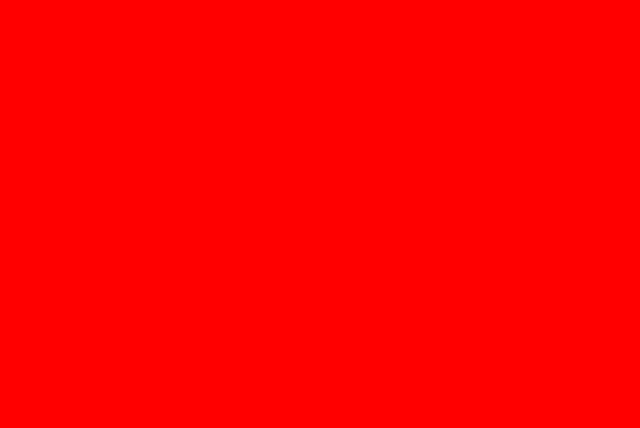
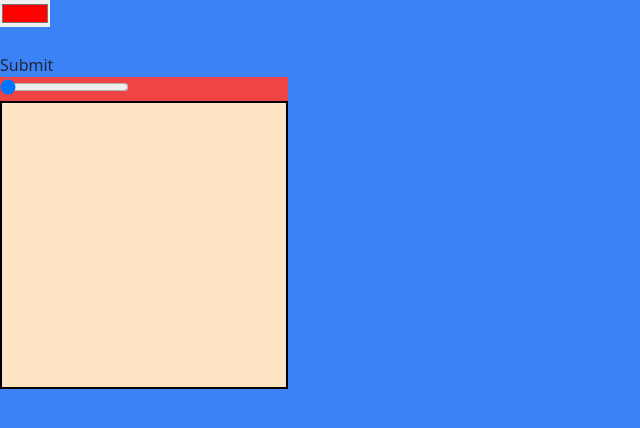
Before and after one commit to maximelegare/color_app, a plain HTML site: page index.html in a window 1280 px wide. Shown: the whole page, without its empty margins (0-640 px from the left). Drawn offline with nearby package versions, Linux system fonts and the light colour scheme.

Commit message:
add select random color, boxes are always scares, but not always the right size based on input slider

```diff
--- a/css/style.css
+++ b/css/style.css
@@ -1,3 +1,12 @@
 body{
-    background-color: red;
+    box-sizing: border-box;
+    padding: 0;
+    margin: 0;
 }
+
+
+.box{
+
+  background-color: bisque;
+  border: 2px solid black;
+}
--- a/index.html
+++ b/index.html
@@ -1,14 +1,39 @@
 <!DOCTYPE html>
 <html lang="en">
-<head>
-    <meta charset="UTF-8">
-    <meta http-equiv="X-UA-Compatible" content="IE=edge">
-    <meta name="viewport" content="width=device-width, initial-scale=1.0">
+  <head>
+    <meta charset="UTF-8" />
+    <meta http-equiv="X-UA-Compatible" content="IE=edge" />
+    <meta name="viewport" content="width=device-width, initial-scale=1.0" />
     <title>Document</title>
     <script defer src="./js/script.js"></script>
-    <link rel="stylesheet" href="./css/style.css">
-</head>
-<body>
+    <link rel="stylesheet" href="./css/style.css" />
 
-</body>
+    <link
+      href="https://cdn.jsdelivr.net/npm/daisyui@3.0.3/dist/full.css"
+      rel="stylesheet"
+      type="text/css"
+    />
+    <script src="https://cdn.tailwindcss.com"></script>
+  </head>
+  <body class="bg-blue-500 h-screen">
+    <form action="/action_page.php">
+      <input
+        type="color"
+        id="favcolor"
+        name="favcolor"
+        value="#ff0000"
+      /><br /><br />
+      <input type="submit" />
+    </form>
+    <div id="container" class="container bg-red-500 grid-cols-3 w-72 h-72">
+      <input
+        type="range"
+        min="1"
+        max="30"
+        value="1"
+        class="slider"
+        id="rangeInput"
+      />
+    </div>
+  </body>
 </html>
--- a/js/script.js
+++ b/js/script.js
@@ -1 +1,51 @@
-console.log("hello")
+const grid = document.querySelector("#container");
+const inputRange = document.querySelector("#rangeInput");
+const gridContainer = document.createElement("div");
+
+let number = inputRange.value;
+
+
+
+const powedNumber = Math.pow(number, 2);
+
+const createRandomColor = () => {
+    const color = Math.floor(Math.random() * 16777215).toString(16);
+    return `#${color}`
+}
+
+
+const createGrid = () => {
+  gridContainer.className = `grid grid-cols-[repeat(${number},1fr)] grid-rows-[repeat(${number},1fr)] w-full h-full`;
+
+  for (var i = 0; i < powedNumber; i += 1) {
+    const box = document.createElement("div");
+    box.className = "box w-full h-full";
+    gridContainer.appendChild(box);
+  }
+  grid.append(gridContainer);
+};
+
+
+const changeColor = (e) => {
+    e.target.style.backgroundColor = createRandomColor()
+}
+
+
+const updateGrid = (e) => {
+  number = e.target.value;
+  createGrid();
+};
+
+class Box {
+  constructor() {
+    const box = document.createElement("div");
+    box.className = "box w-full h-full";
+
+    this.box = box;
+  }
+}
+
+inputRange.addEventListener("change", (e) => updateGrid(e));
+gridContainer.addEventListener("mouseover", (e) => changeColor(e))
+
+createGrid();
```
